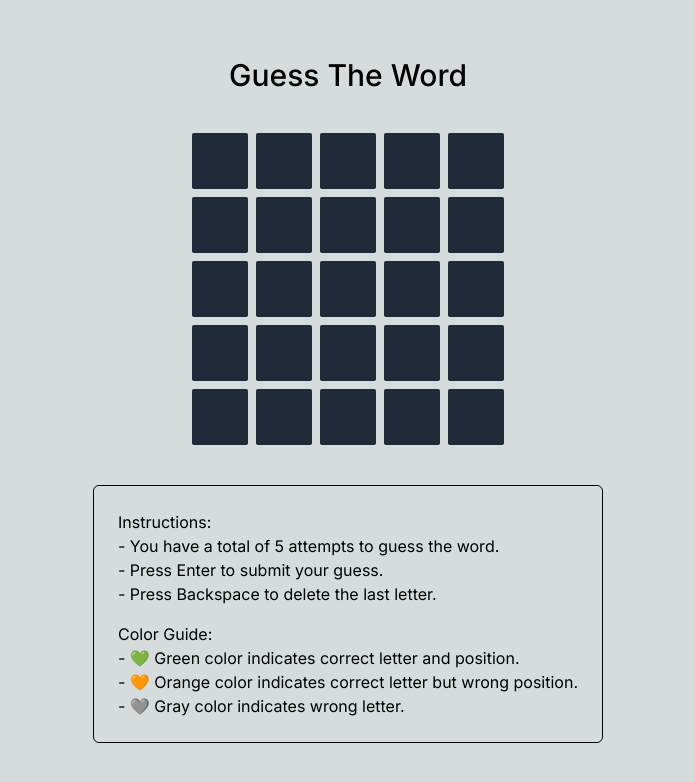
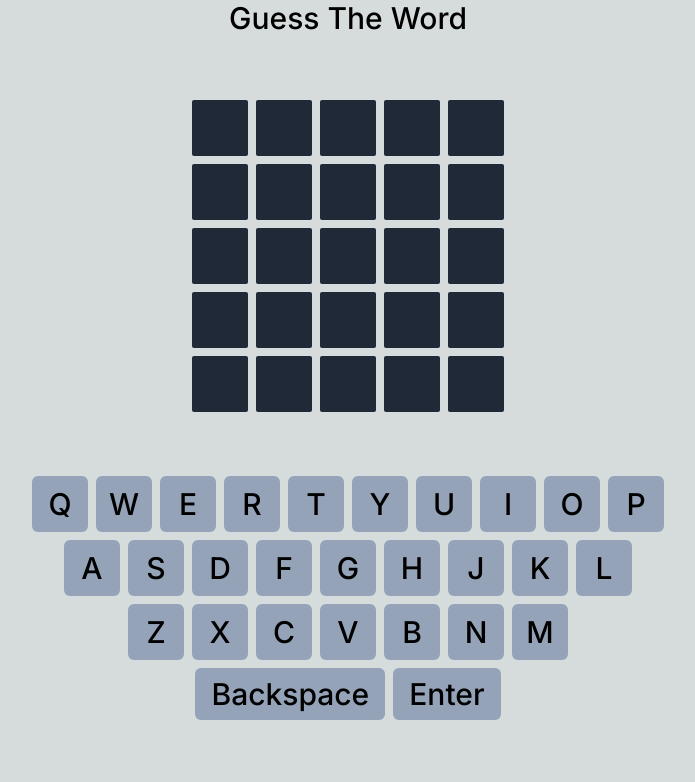
Before and after one commit to Thisisaarush/wordle-game, a Next.js app: page / in a window 1280 px wide. Shown: the top 782 px of the page, without its empty margins (292-987 px from the left). Built offline with nearby package versions, Linux system fonts and the light colour scheme.

Commit message:
Add on screen keyboard

```diff
--- a/src/app/page.tsx
+++ b/src/app/page.tsx
@@ -1,7 +1,9 @@
 "use client"
 
+import { OnScreenKeyboard } from "@/components/onScreenKeyboard"
 import { Square } from "@/components/square"
-import { useEffect, useState } from "react"
+import { on } from "events"
+import { useCallback, useEffect, useState } from "react"
 
 // Utility function to get initial state from localStorage or set default
 const getInitialState = (
@@ -29,6 +31,82 @@ export default function Home() {
   const [attempts, setAttempts] = useState<string[][]>([])
   const [keyColor, setKeyColor] = useState<string[][]>([])
   const [isCorrectGuess, setIsCorrectGuess] = useState<boolean>(false)
+
+  // Handle key press for both physical and on-screen keyboard
+  const handleKeyDown = useCallback(
+    (onScreenKey?: string, event?: KeyboardEvent) => {
+      console.log("physical", event?.key, "Screen", onScreenKey)
+      // console.log(userAttempt, totalAttemptsAllowed, attempts)
+
+      if (userAttempt >= totalAttemptsAllowed) {
+        return
+      }
+
+      const key = (event?.key || onScreenKey || "").toLowerCase()
+      const isLetter = /^[a-zA-Z]$/.test(key)
+      const isBackspace = key === "backspace"
+      const isEnter = key === "enter"
+
+      // If the key is a letter
+      if (isLetter && attempts[userAttempt]?.length < 5 && !isCorrectGuess) {
+        setAttempts((prevAttempts) => {
+          const newAttempts = [...prevAttempts]
+          newAttempts[userAttempt] = [...newAttempts[userAttempt], key]
+          return newAttempts
+        })
+      }
+
+      // If the key is backspace
+      if (isBackspace && attempts[userAttempt]?.length > 0) {
+        setAttempts((prevAttempts) => {
+          const newAttempts = [...prevAttempts]
+          newAttempts[userAttempt] = newAttempts[userAttempt].slice(0, -1)
+          return newAttempts
+        })
+      }
+
+      // If the key is enter
+      if (isEnter && attempts[userAttempt]?.length === 5) {
+        setUserAttempt((prev) => prev + 1)
+
+        // Check if the user attempt is correct
+        const isCorrect = attempts[userAttempt].join("") === wordOfTheDay
+
+        setIsCorrectGuess(isCorrect)
+
+        if (isCorrect) {
+          setKeyColor((prevKeyColor) => {
+            const newKeyColor = [...prevKeyColor]
+            newKeyColor[userAttempt] = Array(5).fill("green")
+            return newKeyColor
+          })
+        } else {
+          const correctWord = wordOfTheDay.split("")
+          const guessedWord = attempts[userAttempt]
+
+          // Update key colors
+          setKeyColor((prevKeyColor) => {
+            const newKeyColor = [...prevKeyColor]
+            const newColors = Array(5).fill("")
+
+            for (let i = 0; i < 5; i++) {
+              if (guessedWord[i] === correctWord[i]) {
+                newColors[i] = "green"
+              } else if (correctWord.includes(guessedWord[i])) {
+                newColors[i] = "orange"
+              } else {
+                newColors[i] = "gray"
+              }
+            }
+
+            newKeyColor[userAttempt] = newColors
+            return newKeyColor
+          })
+        }
+      }
+    },
+    [attempts, isCorrectGuess, userAttempt, wordOfTheDay]
+  )
 
   // Initialize state from localStorage
   useEffect(() => {
@@ -63,99 +141,26 @@ export default function Home() {
     wordOfTheDay,
   ])
 
+  const handleKeyDownEvent = useCallback(
+    (e: KeyboardEvent) => handleKeyDown("", e),
+    [handleKeyDown]
+  )
+
   useEffect(() => {
-    const handleKeyDown = (event: KeyboardEvent) => {
-      console.log(event.key)
-      console.log(userAttempt, totalAttemptsAllowed, attempts)
-
-      if (userAttempt >= totalAttemptsAllowed) {
-        alert(
-          `You have reached the maximum number of attempts. The word was ${wordOfTheDay}`
-        )
-        return
-      }
-      const key = event.key
-      const isLetter = /^[a-zA-Z]$/.test(key)
-      const isBackspace = key === "Backspace"
-      const isEnter = key === "Enter"
-
-      // If the key is a letter
-      if (isLetter && attempts[userAttempt].length < 5 && !isCorrectGuess) {
-        setAttempts((prevAttempts) => {
-          const newAttempts = [...prevAttempts]
-          newAttempts[userAttempt] = [...newAttempts[userAttempt], key]
-          return newAttempts
-        })
-      }
-
-      // If the key is backspace
-      if (isBackspace && attempts[userAttempt].length > 0) {
-        setAttempts((prevAttempts) => {
-          const newAttempts = [...prevAttempts]
-          newAttempts[userAttempt] = newAttempts[userAttempt].slice(0, -1)
-          return newAttempts
-        })
-      }
-
-      // If the key is enter
-      if (isEnter && attempts[userAttempt].length === 5) {
-        setUserAttempt((prev) => prev + 1)
-
-        // Check if the user attempt is correct
-        const isCorrect =
-          attempts[userAttempt].join("").toLowerCase() ===
-          wordOfTheDay.toLowerCase()
-
-        setIsCorrectGuess(isCorrect)
-
-        if (isCorrect) {
-          setKeyColor((prevKeyColor) => {
-            const newKeyColor = [...prevKeyColor]
-            newKeyColor[userAttempt] = Array(5).fill("green")
-            return newKeyColor
-          })
-        } else {
-          const correctWord = wordOfTheDay.split("")
-          const guessedWord = attempts[userAttempt]
-
-          // Update key colors
-          setKeyColor((prevKeyColor) => {
-            const newKeyColor = [...prevKeyColor]
-            const newColors = Array(5).fill("")
-
-            for (let i = 0; i < 5; i++) {
-              if (
-                guessedWord[i].toLowerCase() === correctWord[i].toLowerCase()
-              ) {
-                newColors[i] = "green"
-              } else if (correctWord.includes(guessedWord[i].toLowerCase())) {
-                newColors[i] = "orange"
-              } else {
-                newColors[i] = "gray"
-              }
-            }
-
-            newKeyColor[userAttempt] = newColors
-            return newKeyColor
-          })
-        }
-      }
-    }
-
-    window.addEventListener("keydown", handleKeyDown)
+    window.addEventListener("keydown", handleKeyDownEvent)
 
     return () => {
-      window.removeEventListener("keydown", handleKeyDown)
+      window.removeEventListener("keydown", handleKeyDownEvent)
     }
-  }, [attempts, isCorrectGuess, userAttempt, wordOfTheDay])
+  }, [handleKeyDownEvent])
 
   if (!hasMounted) {
     return null
   }
 
   return (
-    <div className="min-h-screen flex flex-col justify-center items-center gap-10">
-      <h1 className="font-medium text-3xl max-w-xl text-center">
+    <div className="min-h-screen flex flex-col justify-center items-center gap-16">
+      <div className="font-medium text-3xl max-w-xl text-center">
         {isCorrectGuess ? (
           <p className="text-xl text-balance">
             Congratulations! You have guessed the word correctly. 🎉 Total
@@ -169,7 +174,7 @@ export default function Home() {
         ) : (
           "Guess The Word"
         )}
-      </h1>
+      </div>
 
       <div className="flex justify-center flex-col items-center gap-2">
         {attempts.map((attempt, parentIndex) => (
@@ -188,6 +193,8 @@ export default function Home() {
         ))}
       </div>
 
+      <OnScreenKeyboard handleKeyDown={handleKeyDown} />
+
       <div className="flex flex-col gap-4 border p-6 rounded-md border-black dark:border-white">
         <div>
           Instructions: <br />
--- /dev/null
+++ b/src/components/onScreenKeyboard.tsx
@@ -0,0 +1,46 @@
+interface OnScreenKeyboardProps {
+  handleKeyDown: (onScreenKey?: string, event?: KeyboardEvent) => void
+}
+
+export const OnScreenKeyboard: React.FC<OnScreenKeyboardProps> = ({
+  handleKeyDown,
+}) => {
+  const keyRows = [
+    ["Q", "W", "E", "R", "T", "Y", "U", "I", "O", "P"],
+    ["A", "S", "D", "F", "G", "H", "J", "K", "L"],
+    ["Z", "X", "C", "V", "B", "N", "M"],
+  ]
+  const backspaceEnter = ["Backspace", "Enter"]
+
+  return (
+    <div>
+      <div className="flex flex-col justify-center items-center gap-2">
+        {keyRows.map((row, index) => (
+          <div key={index} className="flex justify-center gap-2">
+            {row.map((key) => (
+              <div
+                key={key}
+                onClick={() => handleKeyDown(key)}
+                className="flex justify-center items-center size-14 bg-slate-400 text-black rounded-md text-3xl font-medium cursor-default select-none dark:bg-slate-400  active:scale-95"
+              >
+                {key}
+              </div>
+            ))}
+          </div>
+        ))}
+
+        <div className="flex justify-center items-center gap-2">
+          {backspaceEnter.map((key) => (
+            <div
+              key={key}
+              onClick={() => handleKeyDown(key)}
+              className="flex justify-center items-center size-fit px-4 py-2 bg-slate-400 text-black rounded-md text-3xl font-medium cursor-default select-none dark:bg-slate-400  active:scale-95"
+            >
+              {key}
+            </div>
+          ))}
+        </div>
+      </div>
+    </div>
+  )
+}
--- a/src/components/square.tsx
+++ b/src/components/square.tsx
@@ -1,13 +1,18 @@
 interface SquareProps {
   letter: string
-  bgColor: string
+  bgColor?: string
+  classNames?: string
 }
 
-export const Square: React.FC<SquareProps> = ({ letter, bgColor }) => {
+export const Square: React.FC<SquareProps> = ({
+  letter,
+  bgColor,
+  classNames,
+}) => {
   return (
     <div
       style={{ backgroundColor: bgColor }}
-      className="bg-gray-800 text-white w-14 h-14 rounded-sm flex justify-center items-center font-semibold uppercase text-4xl transition-all duration-200 ease-in-out dark:bg-transparent dark:border dark:border-gray-500"
+      className={`bg-gray-800 text-white size-14 rounded-sm flex justify-center items-center font-semibold uppercase text-4xl transition-all duration-100 ease-in-out dark:bg-transparent dark:border dark:border-gray-500 cursor-default select-none ${classNames}`}
     >
       {letter}
     </div>
```
